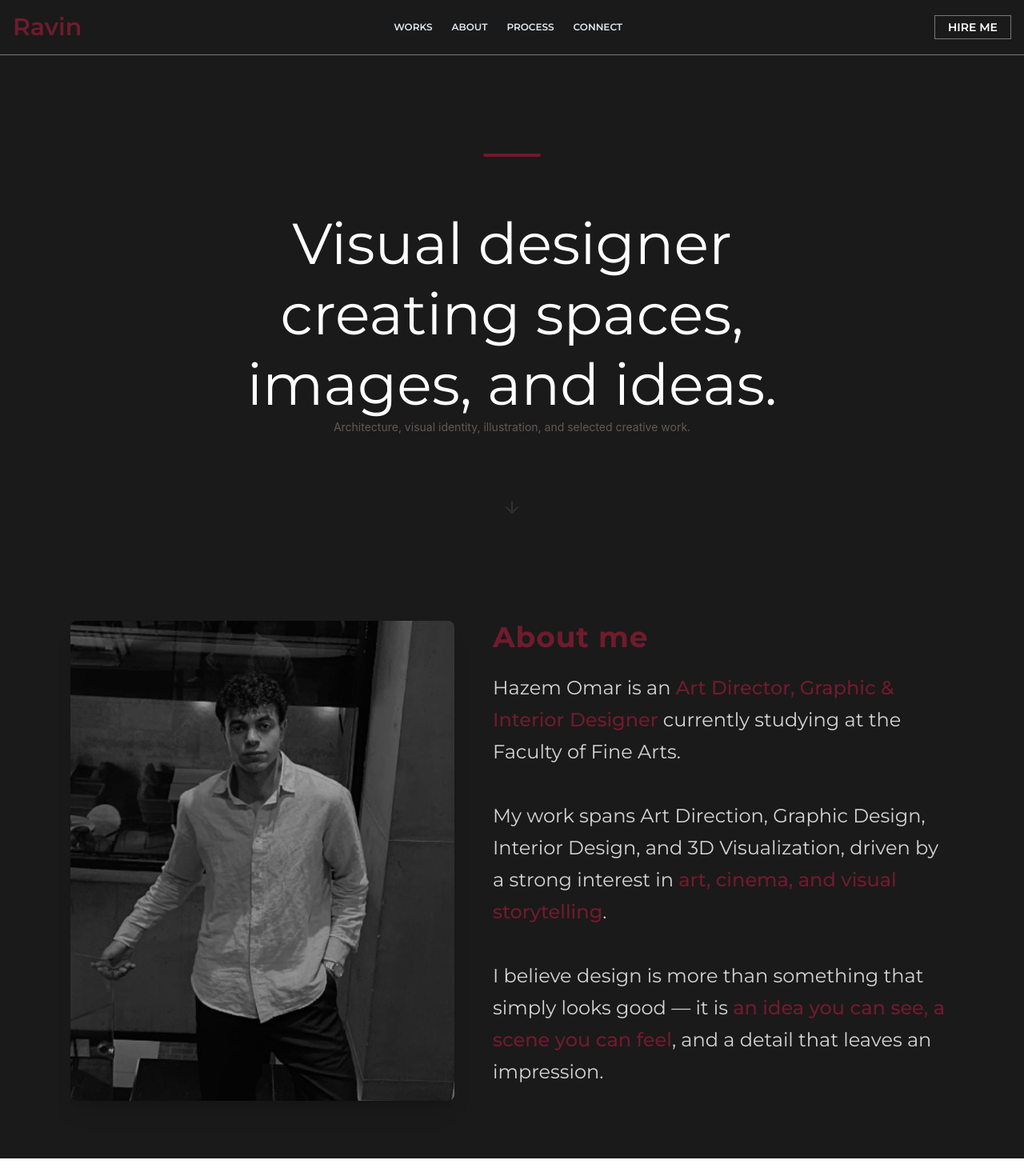
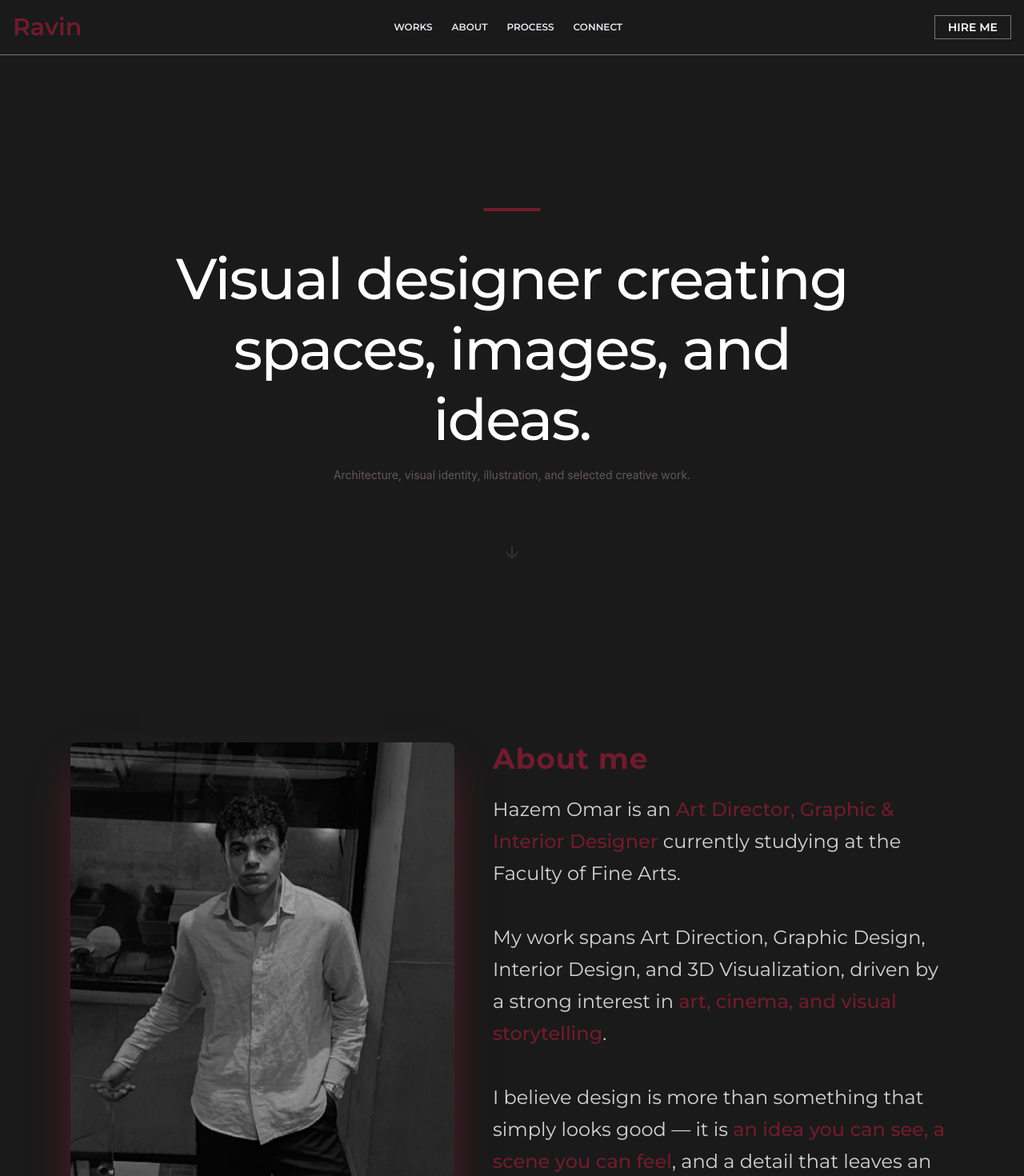
Before and after one commit to DeMo900/ravin-fronend, a React (Vite) app: page / in a window 1280 px wide. Shown: the top 1470 px of the page at 80% size. Before the commit the page ends 1448 px from the top, so only its background shows below. Built offline with nearby package versions, Linux system fonts and the light colour scheme; a web font is replaced by a local one.

Commit message:
adjusted spaces

```diff
--- a/src/components/Hero.tsx
+++ b/src/components/Hero.tsx
@@ -3,23 +3,27 @@ import { motion, useScroll, useTransform } from "framer-motion";
 
 const Hero = () => {
     const { scrollY } = useScroll();
- const arrowOpacity = useTransform(scrollY, [0, 150], [0.1,4 ]);
-    const arrowScale = useTransform(scrollY, [0, 150], [1,2]);
+    const arrowOpacity = useTransform(scrollY, [0, 150], [0.1, 1]);
+    const arrowScale = useTransform(scrollY, [0, 150], [1, 2]);
     const arrowY = useTransform(scrollY, [0, 150], [0, -40]);
+
     return (
-      <section className="w-full  bg-secondary flex flex-col items-center  px-4 pt-32 md:pt-48 ">
-  <span className="bg-primary w-18 h-1 rounded-lg mb-6 md:mb-16"></span>
-  <p className="text-white text-center text-4xl md:text-7xl max-w-2xl leading-12 md:leading-22 font-montserrat">
+      <section className="w-full bg-secondary flex flex-col items-center h-screen px-4 pt-42 md:justify-center overflow-x-hidden">
+        <span className="bg-primary w-18 h-1 rounded-lg mb-10"></span>
+
+        <p className="text-white text-center text-[min(12vw,12rem)] md:text-7xl w-full max-w-[95vw] md:max-w-4xl leading-[1.1] md:leading-22 font-montserrat tracking-tight font-medium">
           Visual designer creating spaces, images, and ideas.
         </p>
-  <p className="text-neutral/70 text-xs md:text-sm text-center">
+
+        <p className="text-neutral/70 text-xs md:text-sm text-center mt-4">
           Architecture, visual identity, illustration, and selected creative work.
         </p>
+
         <motion.div
           style={{ opacity: arrowOpacity, scale: arrowScale, y: arrowY }}
           className="pt-20"
         >
-    <LuArrowDown className="text-white text-2xl animate-bounce [animation-duration:500ms]" />
+          <LuArrowDown className="text-white text-2xl animate-bounce [animation-duration:1500ms]" />
         </motion.div>
       </section>
     );
--- a/src/components/Intro.tsx
+++ b/src/components/Intro.tsx
@@ -12,12 +12,16 @@ const Intro = ({refs}: {refs: SectionRefs}) => {
                 whileInView={{ opacity: 1, x: 0 }}
                 viewport={{ once: true, margin: "-100px" }}
                 transition={{ duration: 0.8, ease: "easeOut" }}
-                className="w-full max-w-120"
+                className="w-full max-w-120 flex-1"
             >
-                <img
+                <motion.img
                     src={aboutMeImg}
                     alt="aboutMe"
-                    className="w-full h-112.5 md:h-150 object-cover object-center rounded-lg shadow-xl"
+                    className="w-full h-112.5 md:h-150 object-cover object-center rounded-lg shadow-lg md:shadow-2xl shadow-primary"
+                    initial={{ opacity: 0, scale: 0.8 }}
+                    whileInView={{ opacity: 1, scale: 1}}
+                    viewport={{ once: true }}
+                    transition={{ duration: 0.8, ease: "easeOut" }}
                 />
             </motion.div>
             <motion.div
@@ -25,11 +29,11 @@ const Intro = ({refs}: {refs: SectionRefs}) => {
                 whileInView={{ opacity: 1, x: 0 }}
                 viewport={{ once: true, margin: "-100px" }}
                 transition={{ duration: 0.8, ease: "easeOut", delay: 0.2 }}
-                className="font-montserrat max-w-xl text-white "
+                className="font-montserrat max-w-xl text-white flex-1 "
             >
                 <h1 className="text-4xl text-primary mb-6 font-bold tracking-wide">About me</h1>
                <p
-    className={`whitespace-pre-line text-neutral-300 text-2xl leading-10 cursor-pointer transition-all duration-300 ${
+    className={`whitespace-pre-line text-neutral-300 text-xl md:text-2xl leading-10 cursor-pointer transition-all duration-300 ${
         showFullText ? '' : 'line-clamp-2'
     } md:line-clamp-none`}
     onClick={() => setShowFullText(!showFullText)}
--- a/src/components/NavBar.tsx
+++ b/src/components/NavBar.tsx
@@ -9,7 +9,7 @@ const NavBar = ({refs}: {refs: SectionRefs}) => {
              <h1 className="text-primary text-3xl  font-semibold font-montserrat ">Ravin</h1>
              <ul className="md:flex hidden gap-2 md:gap-6">
                <li className=" text-slate-200 text-xs hover:text-primary transition-colors duration-220 cursor-pointer font-montserrat font-semibold" onClick={() => refs.workRef.current?.scrollIntoView({behavior: 'smooth'})}>WORKS</li>
-               <li className=" text-slate-200 text-xs hover:text-primary transition-colors duration-220 cursor-pointer font-montserrat font-semibold" onClick={() => refs.workRef.current?.scrollIntoView({behavior: 'smooth'})}>ABOUT</li>
+               <li className=" text-slate-200 text-xs hover:text-primary transition-colors duration-220 cursor-pointer font-montserrat font-semibold" onClick={() => refs.introRef.current?.scrollIntoView({behavior: 'smooth'})}>ABOUT</li>
                <li className=" text-slate-200 text-xs hover:text-primary transition-colors duration-220 cursor-pointer font-montserrat font-semibold" onClick={() => refs.introRef.current?.scrollIntoView({behavior: 'smooth'})}>PROCESS</li>
                <li className=" text-slate-200 text-xs hover:text-primary transition-colors duration-220 cursor-pointer font-montserrat font-semibold" onClick={() => refs.contactRef.current?.scrollIntoView({behavior: 'smooth'})}>CONNECT</li>
              </ul>
@@ -43,7 +43,7 @@ const NavBar = ({refs}: {refs: SectionRefs}) => {
             <li
               className="border-b border-neutral p-2 cursor-pointer hover:text-primary transition-colors"
               onClick={() => {
-                refs.workRef.current?.scrollIntoView({ behavior: 'smooth' });
+                refs.introRef.current?.scrollIntoView({ behavior: 'smooth' });
                 setIsMenuOpen(false);
               }}
             >
```
Lines whose indentation alone changed are shown as unchanged.
